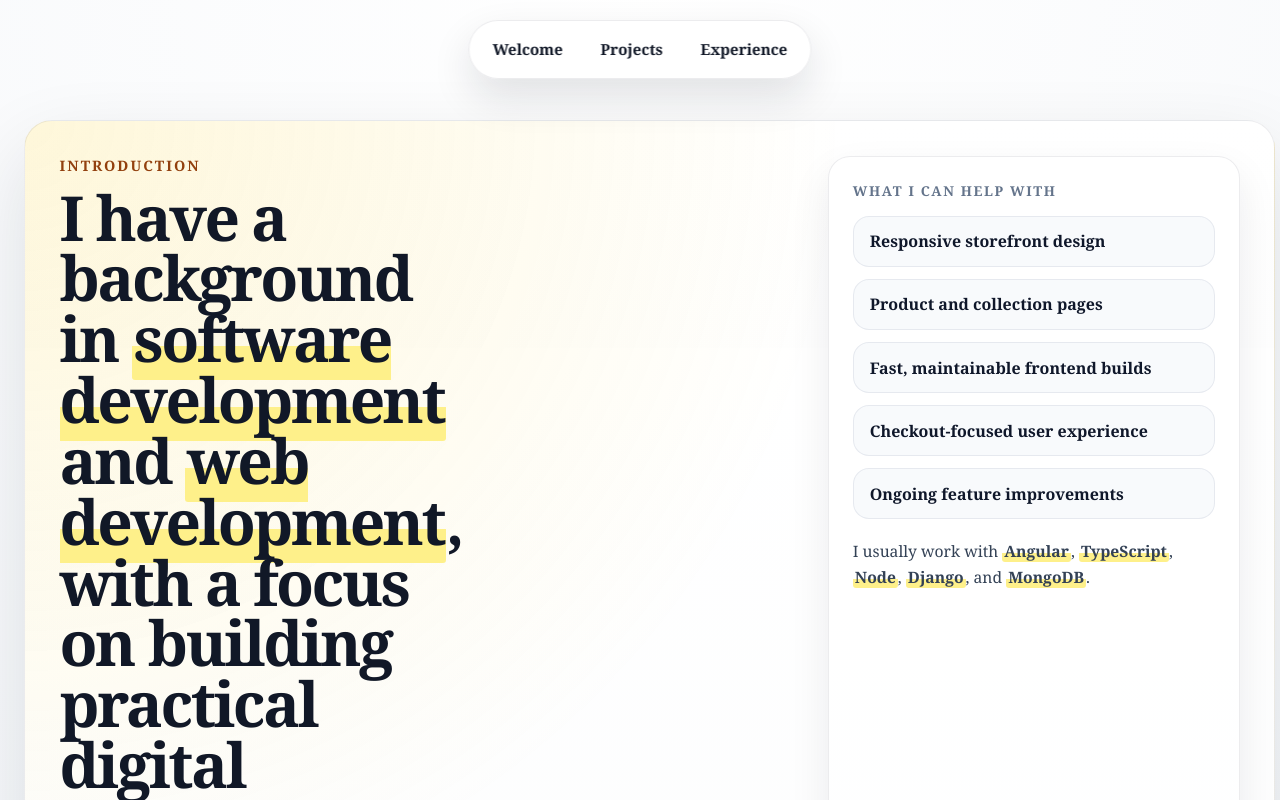
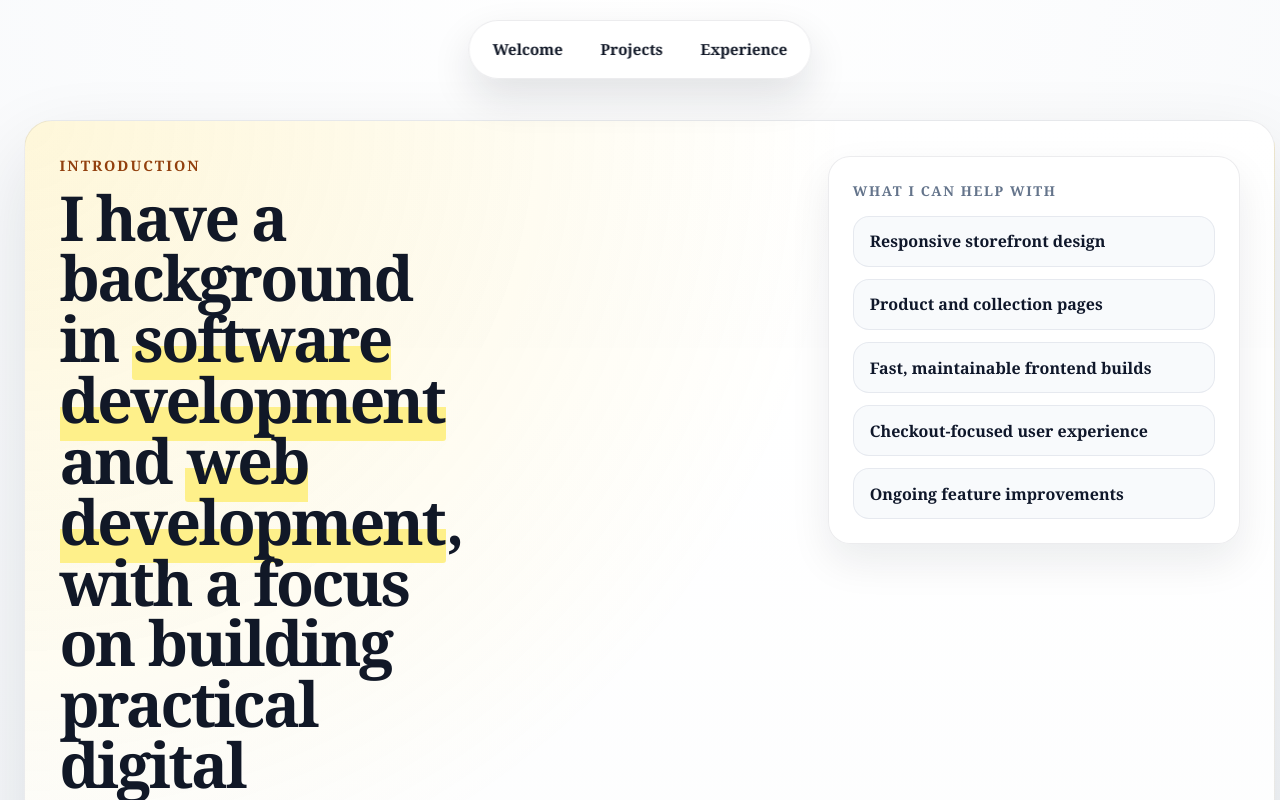
Before and after one commit to TrienLuanNgu/TrienLuanNgu.github.io, an Angular app in the folder website_profolio/: page / in a window 1280 px wide. Shown: the top 800 px of the page. Built offline with nearby package versions, Linux system fonts and the light colour scheme.

Commit message:
fixed up the landing page

```diff
--- a/website_profolio/src/app/landingpage/landingpage.component.css
+++ b/website_profolio/src/app/landingpage/landingpage.component.css
@@ -68,7 +68,7 @@
 }
 
 .hero-card {
-  align-self: stretch;
+  align-self: start;
   padding: 1.5rem;
   border-radius: 22px;
   background: rgba(255, 255, 255, 0.74);
@@ -100,13 +100,6 @@
   border: 1px solid rgba(148, 163, 184, 0.18);
   font-weight: 600;
   color: #0f172a;
-}
-
-.card-note {
-  margin: 1.25rem 0 0;
-  font-size: 0.98rem;
-  line-height: 1.65;
-  color: #334155;
 }
 
 .content-section {
--- a/website_profolio/src/app/landingpage/landingpage.component.html
+++ b/website_profolio/src/app/landingpage/landingpage.component.html
@@ -33,11 +33,6 @@
           <li>Checkout-focused user experience</li>
           <li>Ongoing feature improvements</li>
         </ul>
-        <p class="card-note">
-          I usually work with <span class="highlight">Angular</span>, <span class="highlight">TypeScript</span>,
-          <span class="highlight">Node</span>, <span class="highlight">Django</span>, and
-          <span class="highlight">MongoDB</span>.
-        </p>
       </aside>
     </section>
 
```
